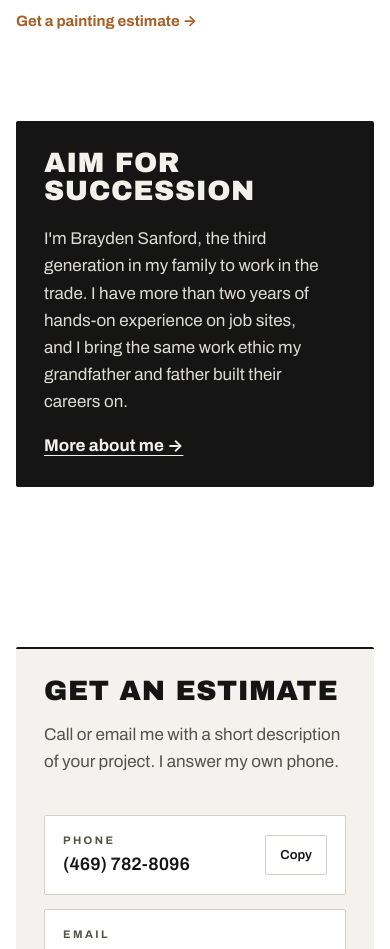
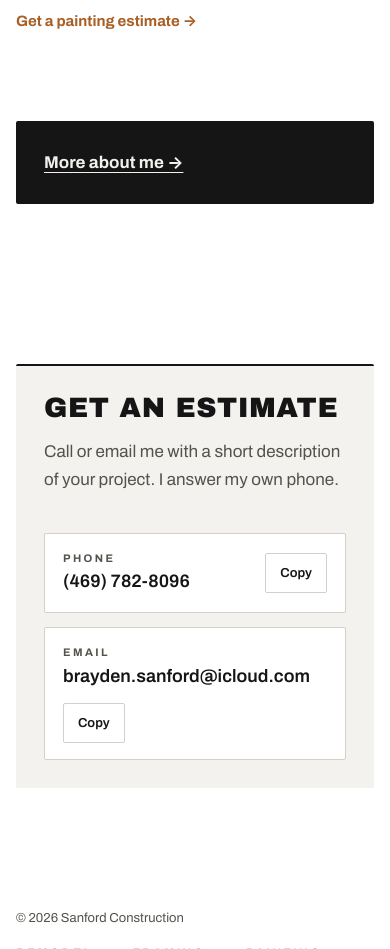
Before and after one commit to brayden60/sanfordconstruction, a plain HTML site: page index.html in a window 390 px wide. Shown: the part 2920-3869 px from the top of the page. Drawn offline with Linux system fonts and the light colour scheme.

Commit message:
Update index.html

```diff
--- a/index.html
+++ b/index.html
@@ -195,7 +195,10 @@ section{padding-block:80px}
   .see-more:hover{transform:translateY(-1px)}
   .see-more:hover .arr{transform:translateX(4px)}
 }
-.family{margin-top:88px;background:var(--ink);color:var(--on-ink);border-radius:2px;padding:clamp(28px,5vw,56px);display:grid;grid-template-columns:repeat(2,minmax(0,1fr));gap:40px;align-items:center}
+.family{margin-top:88px;background:var(--ink);color:var(--on-ink);border-radius:2px;padding:clamp(28px,5vw,56px);display:grid;grid-template-columns:minmax(0,1fr);gap:40px;align-items:center}
+.family .body p{max-width:62ch}
+.family:has(.family-photo){grid-template-columns:minmax(0,240px) 1fr}
+.family-photo{display:block;width:100%;max-width:240px;height:auto;aspect-ratio:4/5;object-fit:cover;object-position:50% 35%;border-radius:2px;background:var(--panel)}
 .family h2{font-size:clamp(28px,4vw,44px);text-transform:uppercase}
 .family .body{display:flex;flex-direction:column;gap:16px}
 .family p{font-size:17px;opacity:.9}
@@ -205,7 +208,8 @@ section{padding-block:80px}
   .svc-row.flip .svc-photo{order:0}
   .svc-list{gap:48px}
   .svc-body ul{grid-template-columns:1fr}
-  .family{grid-template-columns:1fr;gap:20px}
+  .family,.family:has(.family-photo){grid-template-columns:1fr;gap:20px}
+  .family-photo{max-width:200px}
 }
 
 footer{padding-block:40px 48px;display:flex;justify-content:space-between;align-items:center;gap:16px;flex-wrap:wrap;font-size:13px;color:var(--muted)}
@@ -303,9 +307,7 @@ footer{padding-block:40px 48px;display:flex;justify-content:space-between;align-
       </article>
     </div>
     <div class="family">
-      <h2 class="display">Aim for Succession</h2>
       <div class="body">
-        <p>I'm Brayden Sanford, the third generation in my family to work in the trade. I have more than two years of hands-on experience on job sites, and I bring the same work ethic my grandfather and father built their careers on.</p>
         <a href="#about">More about me →</a>
       </div>
     </div>
```
